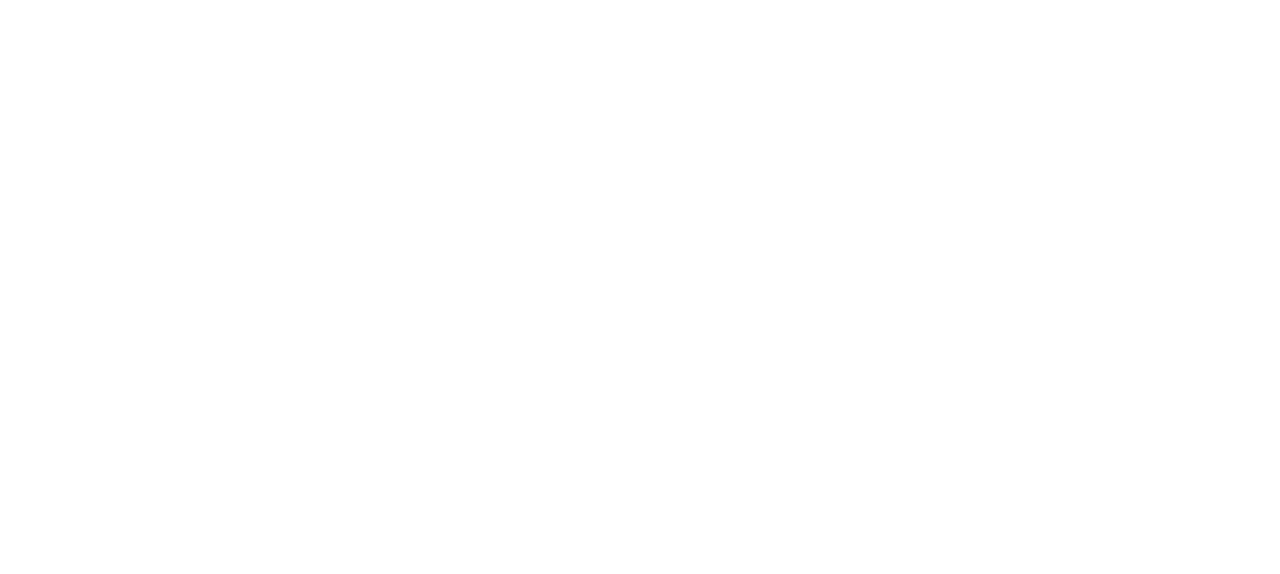
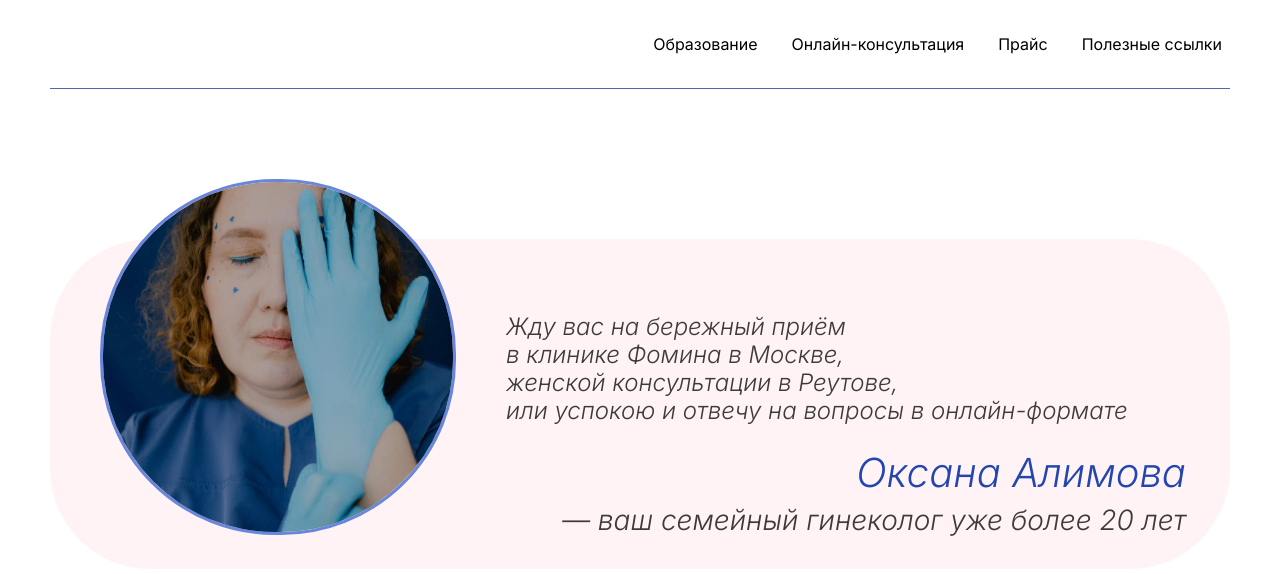
Before and after one commit to breadkvass/oksana-alimova, a website built with webpack: page src/index.html in a window 1280 px wide. Built offline with nearby package versions, Linux system fonts and the light colour scheme.

Commit message:
add header and main section

```diff
--- /dev/null
+++ b/src/blocks/header/__nav-link/header__nav-link.css
@@ -0,0 +1,8 @@
+.header__nav-link {
+    padding: 4px 8px;
+}
+
+.header__nav-link:hover {
+    background-color: var(--background-pink);
+    border-radius: 16px;
+}
--- /dev/null
+++ b/src/blocks/header/__nav/header__nav.css
@@ -0,0 +1,7 @@
+.header__nav {
+    display: flex;
+    flex-direction: row;
+    gap: 18px;
+    align-items: center;
+    justify-content: end;
+}
--- /dev/null
+++ b/src/blocks/header/header.css
@@ -0,0 +1,5 @@
+.header {
+    padding: 30px 0;
+    border-bottom: 1px solid #4F67B1;
+    width: 100%;
+}
--- /dev/null
+++ b/src/blocks/main/__content/main__content.css
@@ -0,0 +1,9 @@
+.main__content {
+    display: flex;
+    flex-direction: row;
+    position: absolute;
+    gap: 50px;
+    top: -60px;
+    left: 50px;
+    font-weight: 300;
+}
--- /dev/null
+++ b/src/blocks/main/__desc/main__desc.css
@@ -0,0 +1,6 @@
+.main__desc {
+    display: flex;
+    flex-direction: column;
+    align-self: flex-end;
+    width: 680px;
+}
--- /dev/null
+++ b/src/blocks/main/__img/main__img.css
@@ -0,0 +1,7 @@
+.main__img {
+    width: 350px;
+    aspect-ratio: 1 / 1;
+    border-radius: 175px;
+    border: 3px solid #6A86DC;
+    object-fit: cover;
+}
--- /dev/null
+++ b/src/blocks/main/__name/main__name.css
@@ -0,0 +1,8 @@
+.main__name {
+    font-size: 40px;
+    font-style: italic;
+    line-height: 48px;
+    text-align: right;
+    color: #2245B0;
+    margin-bottom: 8px;
+}
--- /dev/null
+++ b/src/blocks/main/__quote/main__quote.css
@@ -0,0 +1,8 @@
+.main__quote {
+    font-size: 24px;
+    font-style: italic;
+    line-height: 28px;
+    text-align: left;
+    color: #3B3B3B;
+    margin-bottom: 24px;
+}
--- /dev/null
+++ b/src/blocks/main/__text/main__text.css
@@ -0,0 +1,7 @@
+.main__text {
+    font-size: 28px;
+    font-style: italic;
+    line-height: 30px;
+    text-align: right;
+    color: #3B3B3B;
+}
--- /dev/null
+++ b/src/blocks/main/main.css
@@ -0,0 +1,7 @@
+.main {
+    margin-top: 150px;
+    background-color: var(--background-pink);
+    border-radius: 100px;
+    position: relative;
+    height: 330px;
+}
--- a/src/index.css
+++ b/src/index.css
@@ -1,3 +1,15 @@
 @import url(./vendor/fonts.css);
 
 @import url(./blocks/page/page.css);
+
+@import url(./blocks/header/header.css);
+@import url(./blocks/header/__nav-link/header__nav-link.css);
+@import url(./blocks/header/__nav/header__nav.css);
+
+@import url(./blocks/main/main.css);
+@import url(./blocks/main/__content/main__content.css);
+@import url(./blocks/main/__desc/main__desc.css);
+@import url(./blocks/main/__img/main__img.css);
+@import url(./blocks/main/__name/main__name.css);
+@import url(./blocks/main/__quote/main__quote.css);
+@import url(./blocks/main/__text/main__text.css);
--- a/src/index.html
+++ b/src/index.html
@@ -10,14 +10,33 @@
   <meta name="copyright" content="Oksana Alimova" />
   <meta http-equiv="pragma" content="no-cache" />
   <meta name="viewport" content="width=device-width, initial-scale=1, maximum-scale=1">
-  <link rel="stylesheet" type="text/css" src="index.css">
-  <link rel="stylesheet" type="text/html" href="../node_modules/@glidejs/glide/dist/css/glide.core.min.css">
-  <link rel="stylesheet" type="text/html" href="../node_modules/@glidejs/glide/dist/css/glide.theme.min.css">
+  <link rel="stylesheet" type="text/css" src="./index.css">
   <title>Оксана Алимова Гинеколог</title>
 </head>
-<body class="page">
-    <header></header>
-    <main></main>
+<body class="page" id="root">
+    <header class="header">
+      <nav>
+        <ul class="header__nav">
+          <li class="header__nav-link"><a href="#education">Образование</a></li>
+          <li class="header__nav-link"><a href="#online">Онлайн-консультация</a></li>
+          <li class="header__nav-link"><a href="#price">Прайс</a></li>
+          <li class="header__nav-link"><a href="#usefull">Полезные ссылки</a></li>
+        </ul>
+      </nav>
+    </header>
+    <main>
+      <section class="main">
+        <div class="main__content">
+          <img class="main__img" src="<%=require('./vendor/assets/images/main.jpg')%>" alt="Оксана Алимова, фото"/>
+          <div class="main__desc">
+            <p class="main__quote">Жду вас на бережный приём<br />в клинике Фомина в Москве,<br />женской консультации в Реутове,<br />
+              или успокою и отвечу на вопросы в онлайн-формате</p>
+            <p class="main__name">Оксана Алимова</p>
+            <p class="main__text">— ваш семейный гинеколог уже более 20 лет</p>
+          </div>
+        </div>
+      </section>
+    </main>
     <footer></footer>
 
 </body>
```
Also changed, not shown: src/vendor/assets/images/main.jpg (added).
